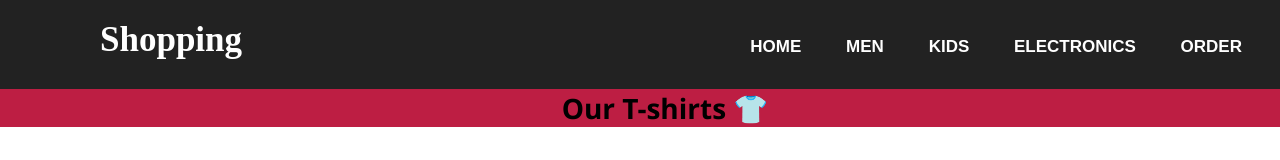
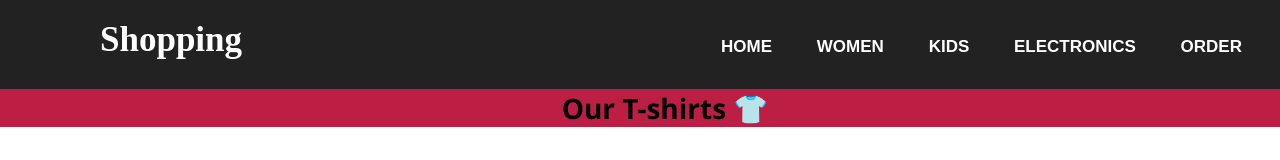
Before and after one commit to sayyad18/moaz, a plain HTML site: page ktshirts.htm in a window 1280 px wide. Shown: the top 160 px of the page. Drawn offline with Linux system fonts and the light colour scheme; files that its build step writes are made by us from their sources.

Commit message:
Update ktshirts.htm

```diff
--- a/ktshirts.htm
+++ b/ktshirts.htm
@@ -17,7 +17,7 @@
 
     <ul>
       <li> <a href="index.html"> Home </a> </li>
-      <li> <a href="master.htm"> men </a> </li>
+      <li> <a href="women_categories.html"> women </a> </li>
       <li> <a href="kids_pants.html"> kids </a> </li>
       <li> <a href="electronics.html"> electronics </a> </li>
       <li> <a href="order page.htm"> order </a> </li>
```
